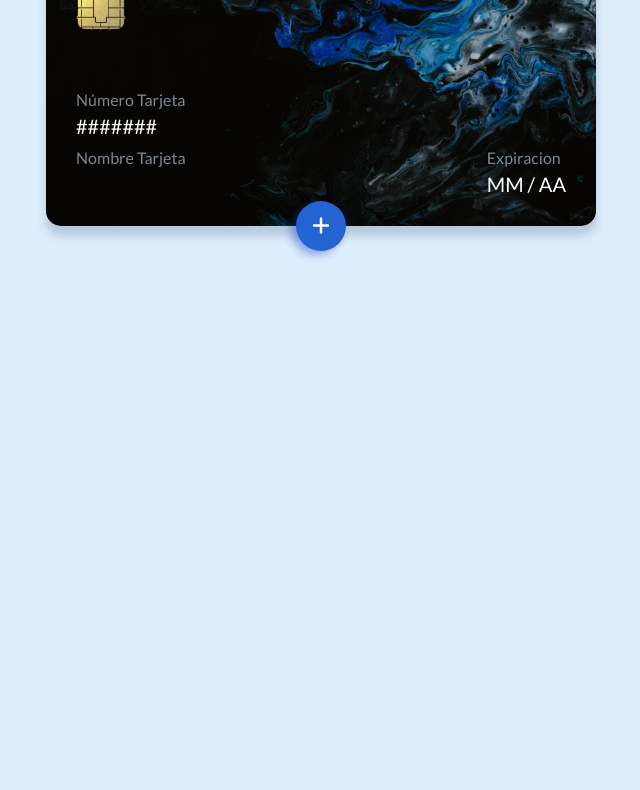
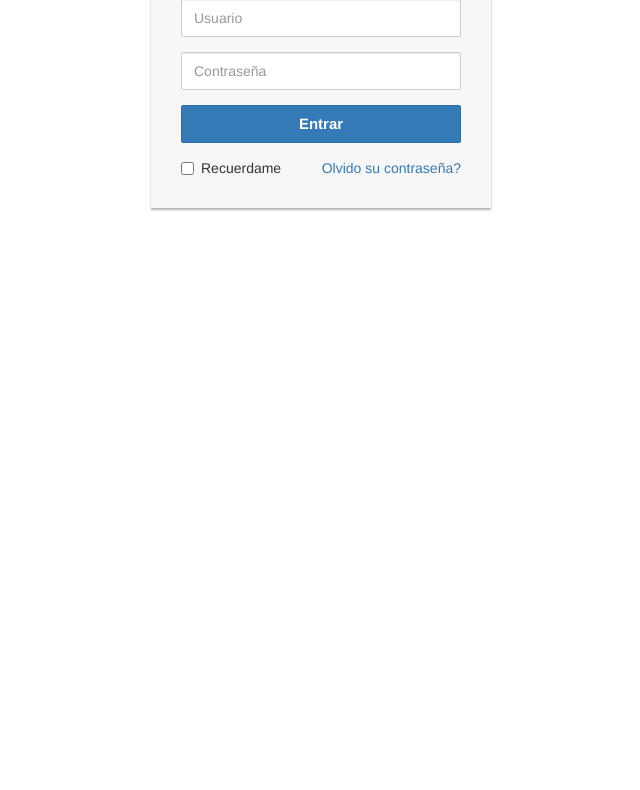
Before and after one commit to dfvelasquez43/dfvelasquez43.github.io, a plain HTML site: page index.html in a window 1280 px wide. Shown: the part 129-919 px from the top of the page, without its empty margins (319-959 px from the left). After the commit the page ends 800 px from the top, so only its background shows below. Drawn offline with nearby package versions, Linux system fonts and the light colour scheme; a web font is replaced by a local one.

Commit message:
Agregando login y menu

```diff
--- a/css/estilos.css
+++ b/css/estilos.css
@@ -5,7 +5,7 @@
 }
 
 body {
-	background: #ddeefc;
+	background: #e6f1fa;
 	font-family: 'Lato', sans-serif;
 }
 
@@ -172,7 +172,7 @@ body {
 	height: 50px;
 	font-size: 20px;
 	line-height: 20px;
-	background: #2364d2;
+	background: #e30613;
 	color: #fff;
 	position: relative;
 	top: -25px;
@@ -186,7 +186,7 @@ body {
 }
 
 .contenedor-btn .btn-abrir-formulario:hover {
-	background: #1850b1;
+	background: #e30613;
 }
 
 .contenedor-btn .btn-abrir-formulario.active {
--- /dev/null
+++ b/css/styles_menu.css
@@ -0,0 +1,3 @@
+* {
+    color: #BEC7C7;
+}
--- a/index.html
+++ b/index.html
@@ -1,105 +1,55 @@
 <!DOCTYPE html>
 <html lang="en">
 <head>
-	<meta charset="UTF-8">
-	<meta name="viewport" content="width=device-width, initial-scale=1.0">
-	<meta http-equiv="X-UA-Compatible" content="ie=edge">
-	<title>Formulario de Tarjeta de Crédito Dinámico</title>
-	<link href="https://fonts.googleapis.com/css?family=Lato|Liu+Jian+Mao+Cao&display=swap" rel="stylesheet">
-	<link rel="stylesheet" href="css/estilos.css">
+<meta charset="utf-8">
+<meta http-equiv="X-UA-Compatible" content="IE=edge">
+<meta name="viewport" content="width=device-width, initial-scale=1">
+<title>Panel Administracion - Progreser</title>
+<link rel="stylesheet" href="https://maxcdn.bootstrapcdn.com/bootstrap/3.3.7/css/bootstrap.min.css">
+<script src="https://ajax.googleapis.com/ajax/libs/jquery/1.12.4/jquery.min.js"></script>
+<script src="https://maxcdn.bootstrapcdn.com/bootstrap/3.3.7/js/bootstrap.min.js"></script>
+<style>
+	.login-form {
+		width: 340px;
+    	margin: 50px auto;
+	}
+    .login-form form {
+    	margin-bottom: 15px;
+        background: #f7f7f7;
+        box-shadow: 0px 2px 2px rgba(0, 0, 0, 0.3);
+        padding: 30px;
+    }
+    .login-form h2 {
+        margin: 0 0 15px;
+    }
+    .form-control, .btn {
+        min-height: 38px;
+        border-radius: 2px;
+    }
+    .btn {
+        font-size: 15px;
+        font-weight: bold;
+    }
+</style>
 </head>
 <body>
-	<div class="contenedor">
-
-		<!-- Tarjeta -->
-		<section class="tarjeta" id="tarjeta">
-			<div class="delantera">
-				<div class="logo-marca" id="logo-marca">
-					<!-- <img src="img/logos/visa.png" alt=""> -->
+<div class="login-form">
+    <form action="menu.html" method="post">
+        <h2 class="text-center">Panel Admin</h2>
+        <div class="form-group">
+            <input type="text" class="form-control" placeholder="Usuario" required="required">
         </div>
-				<img src="img/chip-tarjeta.png" class="chip" alt="">
-				<div class="datos">
-					<div class="grupo" id="numero">
-						<p class="label">Número Tarjeta</p>
-						<p class="numero">#######</p>
+        <div class="form-group">
+            <input type="password" class="form-control" placeholder="Contraseña" required="required">
         </div>
-					<div class="flexbox">
-						<div class="grupo" id="nombre">
-							<p class="label">Nombre Tarjeta</p>
-							<p class="nombre"></p>
+        <div class="form-group">
+            <button type="submit" class="btn btn-primary btn-block">Entrar</button>
         </div>
-
-						<div class="grupo" id="expiracion">
-							<p class="label">Expiracion</p>
-							<p class="expiracion"><span class="mes">MM</span> / <span class="year">AA</span></p>
+        <div class="clearfix">
+            <label class="pull-left checkbox-inline"><input type="checkbox"> Recuerdame</label>
+            <a href="#" class="pull-right">Olvido su contraseña?</a>
         </div>
-					</div>
-				</div>
-			</div>
-
-			<div class="trasera">
-				<div class="barra-magnetica"></div>
-				<div class="datos">
-					<div class="grupo" id="firma">
-						<p class="label">Firma</p>
-						<div class="firma"><p></p></div>
-					</div>
-					<div class="grupo" id="ccv">
-						<p class="label">CCV</p>
-						<p class="ccv"></p>
-					</div>
-				</div>
-				<p class="leyenda">¡Con la tarjeta <b>PROGRESA</b> ser cumplido paga! </p>
-				<a href="#" class="link-banco">www.progreser.com</a>
-			</div>
-		</section>
-
-		<!-- Contenedor Boton Abrir Formulario -->
-		<div class="contenedor-btn">
-			<button class="btn-abrir-formulario" id="btn-abrir-formulario">
-				<i class="fas fa-plus"></i>
-			</button>
-		</div>
-
-		<!-- Formulario -->
-		<form action="" id="formulario-tarjeta" class="formulario-tarjeta">
-			<div class="grupo">
-				<label for="inputNumero">Número Tarjeta</label>
-				<input type="text" id="inputNumero" maxlength="7" autocomplete="off">
-			</div>
-			<div class="grupo">
-				<label for="inputNombre">Nombre</label>
-				<input type="text" id="inputNombre" maxlength="19" autocomplete="off">
-			</div>
-			<div class="flexbox">
-				<div class="grupo expira">
-					<label for="selectMes">Expiracion</label>
-					<div class="flexbox">
-						<div class="grupo-select">
-							<select name="mes" id="selectMes">
-								<option disabled selected>Mes</option>
-							</select>
-							<i class="fas fa-angle-down"></i>
-						</div>
-						<div class="grupo-select">
-							<select name="year" id="selectYear">
-								<option disabled selected>Año</option>
-							</select>
-							<i class="fas fa-angle-down"></i>
-						</div>
-					</div>
-				</div>
-
-				<div class="grupo ccv">
-					<label for="inputCCV">CCV</label>
-					<input type="text" id="inputCCV" maxlength="3">
-				</div>
-			</div>
-			<button type="submit" class="btn-enviar">Enviar</button>
     </form>
 </div>
-
-	<script src="https://kit.fontawesome.com/2c36e9b7b1.js" crossorigin="anonymous"></script>
-	<script src="js/main.js"></script>
 </body>
 </html>
```
Also changed, not shown: menu.html (added, +44 -0 lines), tarjeta.html (added, +105 -0 lines). Lines whose indentation alone changed are shown as unchanged.
